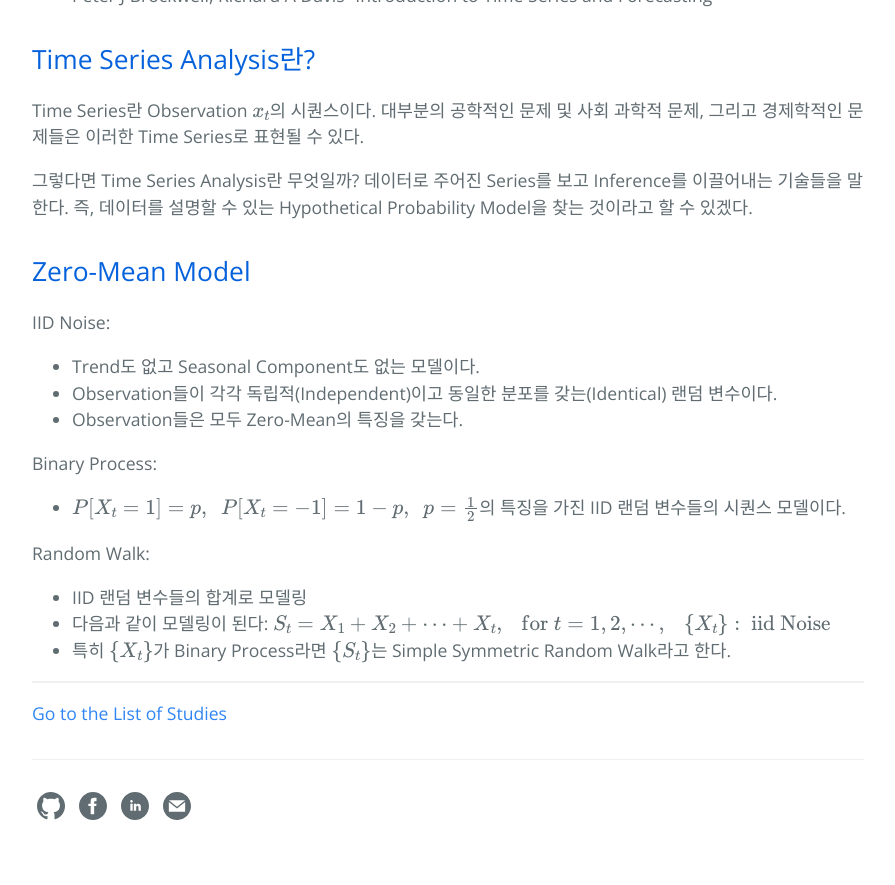
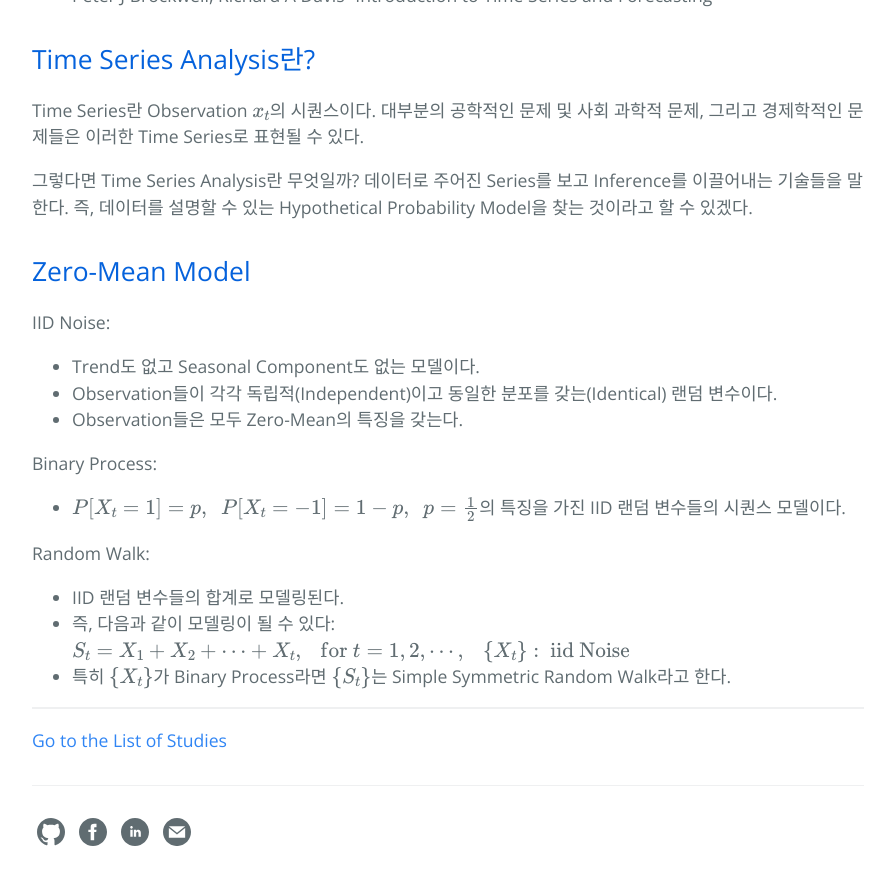
Before and after one commit to hcnoh/hcnoh.github.io, a Jekyll site: the page built from _posts/2019-02-02-time-series-analysis-ch01.md, in a window 1280 px wide and 900 px high, scrolled down 647 px. Shown: the top 885 px of the window, without its empty margins (192-1087 px from the left). Built offline with Jekyll 4.4.1, drawn with Linux system fonts in a browser that asks for light colours; formulas are drawn with MathJax 3; comment, search, counter and statistics services are not loaded.

Commit message:
Update 2019-02-02-time-series-analysis-ch01.md

```diff
--- a/_posts/2019-02-02-time-series-analysis-ch01.md
+++ b/_posts/2019-02-02-time-series-analysis-ch01.md
@@ -31,6 +31,6 @@
 - $$P[X_t=1]=p, \ \ P[X_t=-1]=1-p, \ \ p=\frac{1}{2}$$의 특징을 가진 IID 랜덤 변수들의 시퀀스 모델이다.
 
 Random Walk:
-- IID 랜덤 변수들의 합계로 모델링
-- 다음과 같이 모델링이 된다: $$S_t = X_1+X_2+\cdots + X_t, \ \ \ \text{for} \ t=1,2,\cdots, \ \ \ \{X_t\}: \ \text{iid Noise}$$
+- IID 랜덤 변수들의 합계로 모델링된다.
+- 즉, 다음과 같이 모델링이 될 수 있다: $$S_t = X_1+X_2+\cdots + X_t, \ \ \ \text{for} \ t=1,2,\cdots, \ \ \ \{X_t\}: \ \text{iid Noise}$$
 - 특히 $$\{X_t\}$$가 Binary Process라면 $$\{S_t\}$$는 Simple Symmetric Random Walk라고 한다.
```
